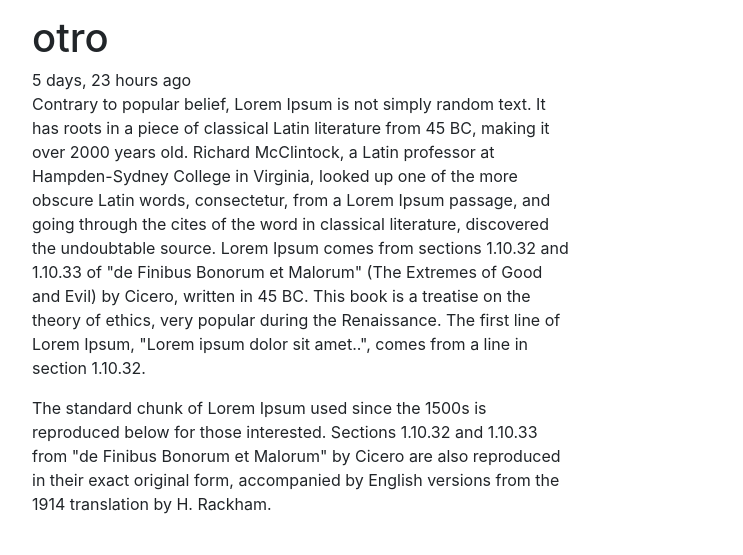
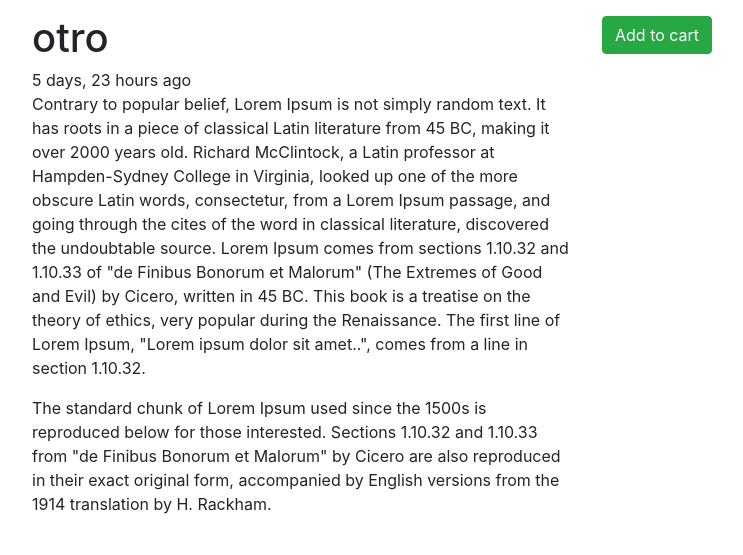
Before and after one commit to NestorMonroy/e-commerce, a Django app: a page that uses products/templates/products/detail.html in a window 1280 px wide. Shown: the part 56-611 px from the top of the page, without its empty margins (53-796 px from the left). Run offline with Django 3.2, Linux system fonts and the light colour scheme; data comes from the database, SQL or seed files in the repository; both versions use the stored data as it was after the commit; some libraries are stand-ins or nearby versions.

Commit message:
adding view cartupdate

```diff
--- a/carts/models.py
+++ b/carts/models.py
@@ -1,6 +1,8 @@
+from decimal import Decimal
 from django.conf import settings
 from django.db import models
 from products.models import Product
+from django.db.models.signals import pre_save, m2m_changed
 
 User = settings.AUTH_USER_MODEL
 
@@ -43,3 +45,27 @@ class Cart(models.Model):
 
     def __str__(self):
         return str(self.id)
+
+
+def m2m_changed_cart_receiver(sender, instance, action, *args, **kwargs):
+    if action == 'post_add' or action == 'post_remove' or action == 'post_clear':
+        products = instance.products.all()
+        total = 0
+        for x in products:
+            total += x.price
+        if instance.subtotal != total:
+            instance.subtotal = total
+            instance.save()
+
+
+m2m_changed.connect(m2m_changed_cart_receiver, sender=Cart.products.through)
+
+
+def pre_save_cart_receiver(sender, instance, *args, **kwargs):
+    if instance.subtotal > 0:
+        instance.total = Decimal(instance.subtotal) * Decimal(1.08)  # 8% tax
+    else:
+        instance.total = 0.00
+
+
+pre_save.connect(pre_save_cart_receiver, sender=Cart)
--- a/carts/urls.py
+++ b/carts/urls.py
@@ -0,0 +1,15 @@
+
+from django.conf.urls import url
+
+from django.urls import path
+
+from .views import (
+    cart_home,
+    cart_update
+    )
+
+urlpatterns = [
+    url(r'^$', cart_home, name='home'),
+    url(r'^update/$', cart_update, name='update'),
+
+]
--- a/ecommerce/urls.py
+++ b/ecommerce/urls.py
@@ -32,8 +32,6 @@ from django.views.generic import TemplateView
 
 from .views import home_page, about_page, contact_page, register_page, login_page
 
-from carts.views import cart_home
-
 urlpatterns = [
     path('admin/', admin.site.urls),
     url(r'^$', home_page, name='home'),
@@ -41,9 +39,9 @@ urlpatterns = [
     url(r'^contact/$', contact_page, name='contact'),
     url(r'^register/$', register_page, name='register'),
     url(r'^login/$', login_page, name='login'),
-    url(r'^cart/$', cart_home, name='cart'),
     url(r'^products/', include(('products.urls', 'products'), namespace='products')),
     url(r'^search/', include(('search.urls', 'search'), namespace='search')),
+    url(r'^cart/', include(('carts.urls', 'cart'), namespace='cart')),
 
 
 
--- a/products/templates/products/detail.html
+++ b/products/templates/products/detail.html
@@ -10,6 +10,10 @@
     {% endif %}
   </div>
 
+  <div class="col-12 col-md-6 ">
+    {% include 'products/snippets/update-cart.html' with product=object cart=cart %}
+  </div>
+
 </div>
 
 
--- /dev/null
+++ b/products/templates/products/snippets/update-cart.html
@@ -0,0 +1,10 @@
+<form method='POST' action='{% url "cart:update" %}' class="form" > {% csrf_token %}
+    <input type='hidden' name='product_id' value='{{ product.id }}' />
+      <span class='submit-span'>
+    {% if product in cart.products.all %}
+        <div class='btn-group'> <a class='btn btn-link' href='/cart/'>In cart</a> <button type='submit' class='btn btn-link'>Remove?</button></div>
+    {% else %}
+        <button type='submit' class='btn btn-success'>Add to cart</button>
+    {% endif %}
+    </span>
+</form>
--- a/products/views.py
+++ b/products/views.py
@@ -1,6 +1,8 @@
 from django.views.generic import ListView, DetailView
 from django.shortcuts import render, get_object_or_404
 from django.http import Http404
+
+from carts.models import Cart
 from .models import Product
 
 
@@ -11,10 +13,10 @@ class ProductFeaturedListView(ListView):
         request = self.request
         return Product.objects.all().featured()
 
+
 class ProductFeaturedDetailView(DetailView):
     queryset = Product.objects.all().featured()
     template_name = "products/featured-detail.html"
-
 
     # def get_queryset(self, *args, **kwargs):
     #    request = self.request
@@ -42,9 +44,17 @@ def product_list_view(request):
     }
     return render(request, "products/list.html", ctx)
 
+
 class ProductDetailSlugView(DetailView):
     queryset = Product.objects.all()
     template_name = "products/detail.html"
+
+    def get_context_data(self, *args, **kwargs):
+        context = super(ProductDetailSlugView,
+                        self).get_context_data(*args, **kwargs)
+        cart_obj, new_obj = Cart.objects.new_or_get(self.request)
+        context['cart'] = cart_obj
+        return context
 
     def get_object(self, *args, **kwargs):
         request = self.request
@@ -62,14 +72,14 @@ class ProductDetailSlugView(DetailView):
             raise Http404("Oh no")
         return instance
 
+
 class ProductDetailView(DetailView):
     queryset = Product.objects.all()
     template_name = "products/detail.html"
 
-
     def get_context_data(self, *args, **kwargs):
         context = super(ProductDetailView, self).get_context_data(**kwargs)
-        #print(context)
+        # print(context)
         return context
 
     def get_object(self, *args, **kwargs):
@@ -88,23 +98,23 @@ class ProductDetailView(DetailView):
 def product_detail_view(request, pk=None, *args, **kwargs):
     #instance = Product.objects.get(pk=pk, featured=True)
     #instance = get_object_or_404(Product, pk=pk, featured=True)
-    #try:
+    # try:
     #    instance = Product.objects.get(id=pk)
-    #except Product.DoesNotExist:
+    # except Product.DoesNotExist:
     #    print('no product here')
     #    raise Http404("Product doesn't exist ")
-    #except:
+    # except:
     #    print("??")
 
     instace = Product.objects.get_by_id(pk)
-    #print(instace)
+    # print(instace)
     if instace is None:
         raise Http404("Product doesn't exist ")
     #qs = Product.objects.filter(id=pk)
 
-    #if qs.exists() and qs.count == 1:
+    # if qs.exists() and qs.count == 1:
     #    instance = qs.first()
-    #else:
+    # else:
     #    raise Http404("Product doesn't exist ")
 
     ctx = {
```
Also changed, not shown: carts/views.py (+20 -13 lines), db.sqlite3.
